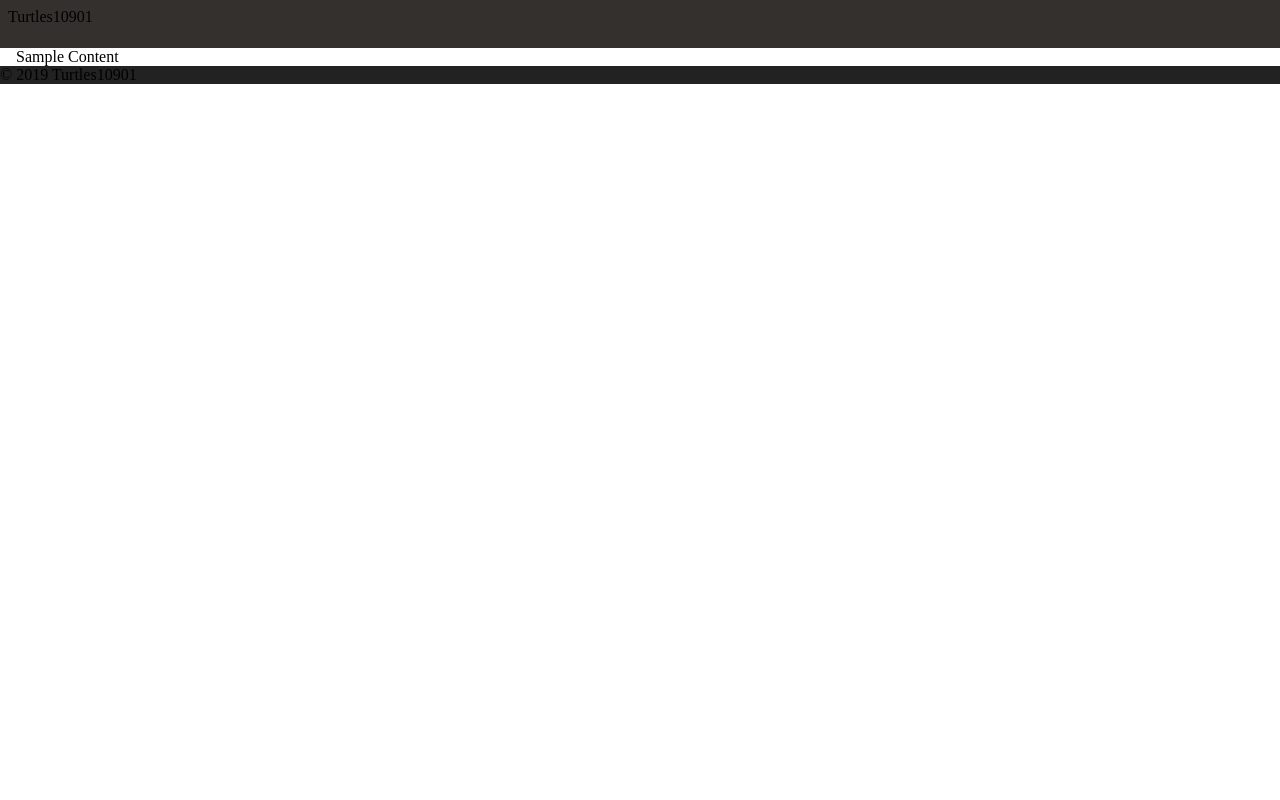
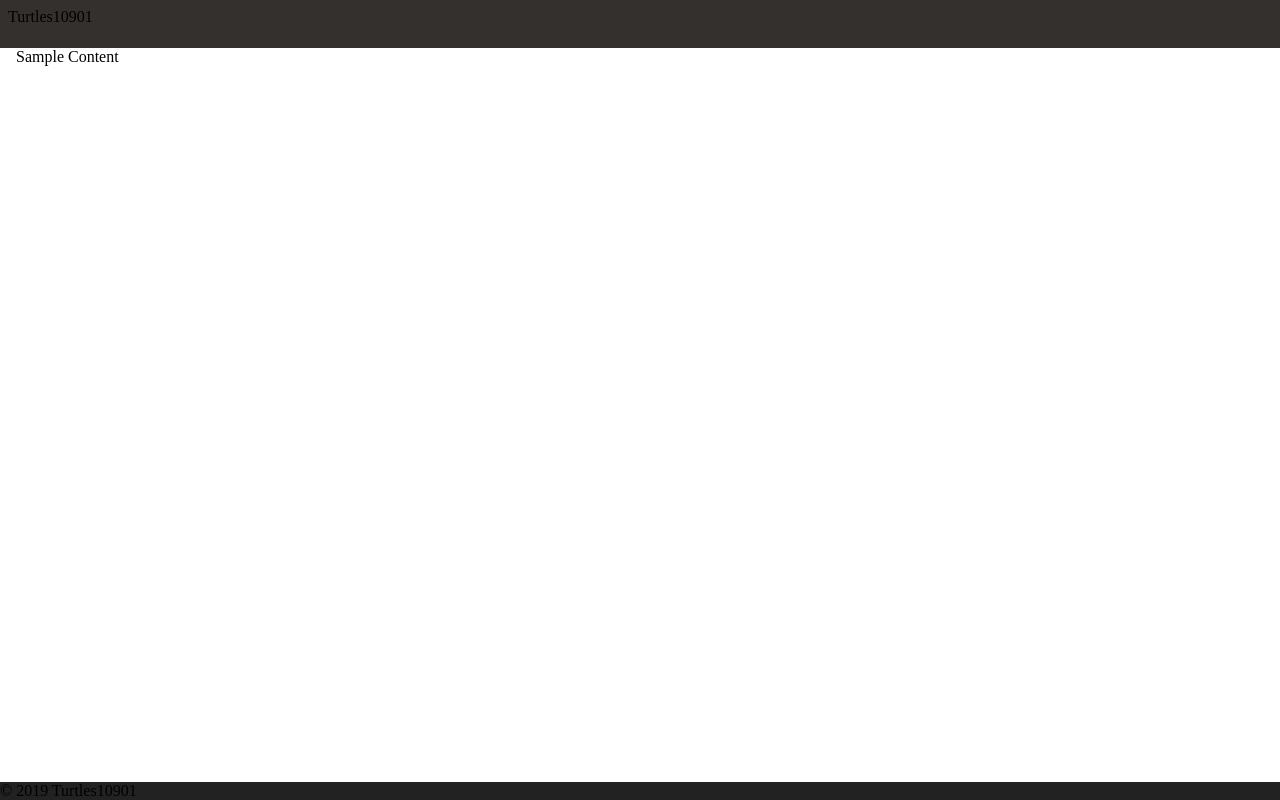
Before and after one commit to Turtles10901/Turtles10901.github.io, a plain HTML site: page index.html in a window 1280 px wide. Drawn offline with Linux system fonts and the light colour scheme.

Commit message:
Update main.css

```diff
--- a/css/main.css
+++ b/css/main.css
@@ -1,17 +1,24 @@
 header{
   display: none;
+  flex-shrink 0;
 }
 body {
   margin: 0;
+  display: flex;
+  min-height: 100vh;
+  flex-direction: column;
 }
 nav {
   background: #34302d;
   height: 2rem;
   padding: 0.5rem;
+  flex-shrink: 0;
 }
 #content {
   margin: 0 1rem;
+  flex-grow: 1;
 }
 footer {
   background: #222222;
+  flex-shrink: 0;
 }
```
